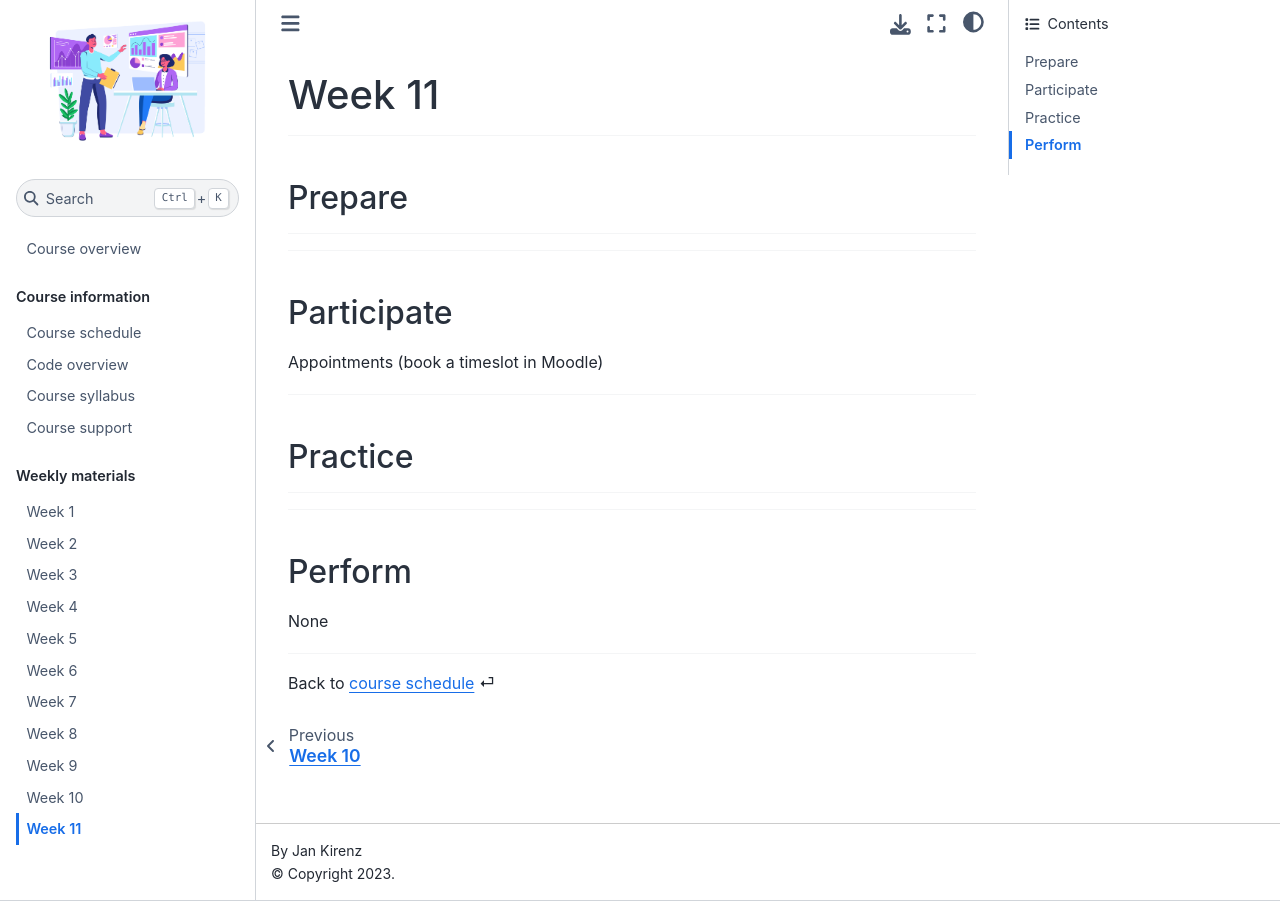
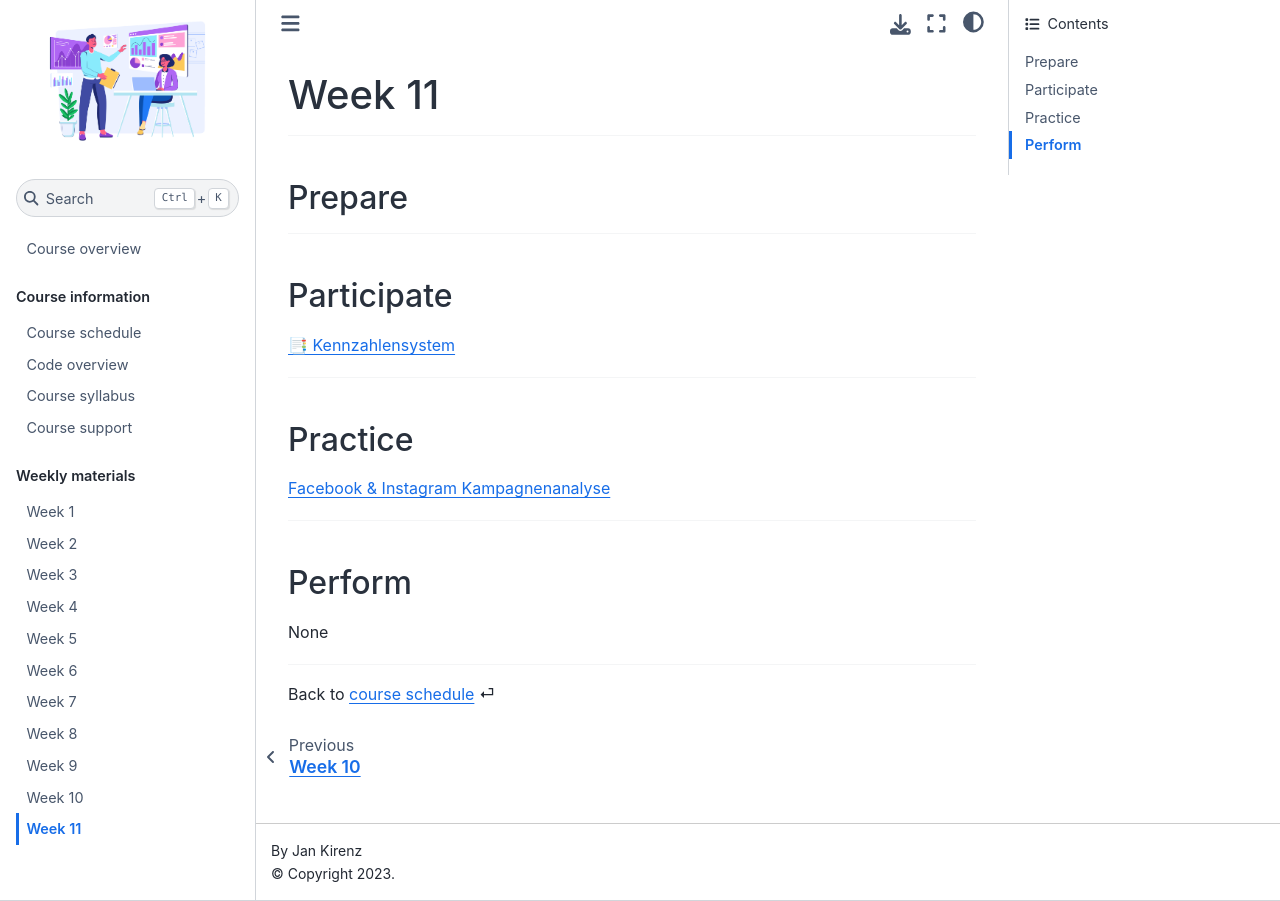
Before and after one commit to kirenz/om2, a Jupyter Book: the page built from weeks/week11.md, in a window 1280 px wide. Built offline with Jupyter Book 1.0.4 settings and Sphinx 7.4.7 and the Sphinx Book theme 1.1.4, drawn with Linux system fonts in a browser that asks for light colours.

Commit message:
Update week11.md

```diff
--- a/weeks/week11.md
+++ b/weeks/week11.md
@@ -8,7 +8,7 @@
 
 
 
----
+
 
 ---
 
@@ -16,7 +16,9 @@
 (participate)=
 ## Participate
 
-Appointments (book a timeslot in Moodle)
+
+[📑 Kennzahlensystem](https://docs.google.com/presentation/d/1evcXWNKDCT_NhHpORhrAN3FnObkk6ONzT6Fzxefbh1I/export/pdf)
+
 
 ---
 
@@ -25,7 +27,7 @@ Appointments (book a timeslot in Moodle)
 ## Practice
 
 
----
+[Facebook & Instagram Kampagnenanalyse](https://docs.google.com/spreadsheets/d/1iknTvUj8DiQFkgs64_eLz7TNHENr0mtd4jk9L7hetcU/edit?usp=sharing)
 
 ---
 
```
